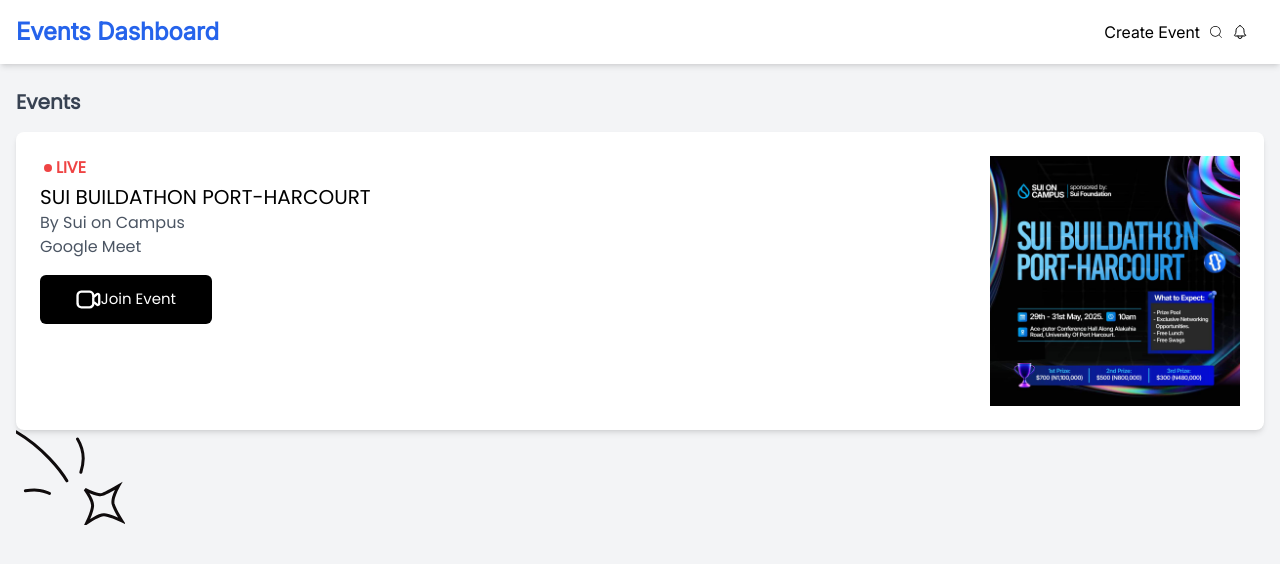
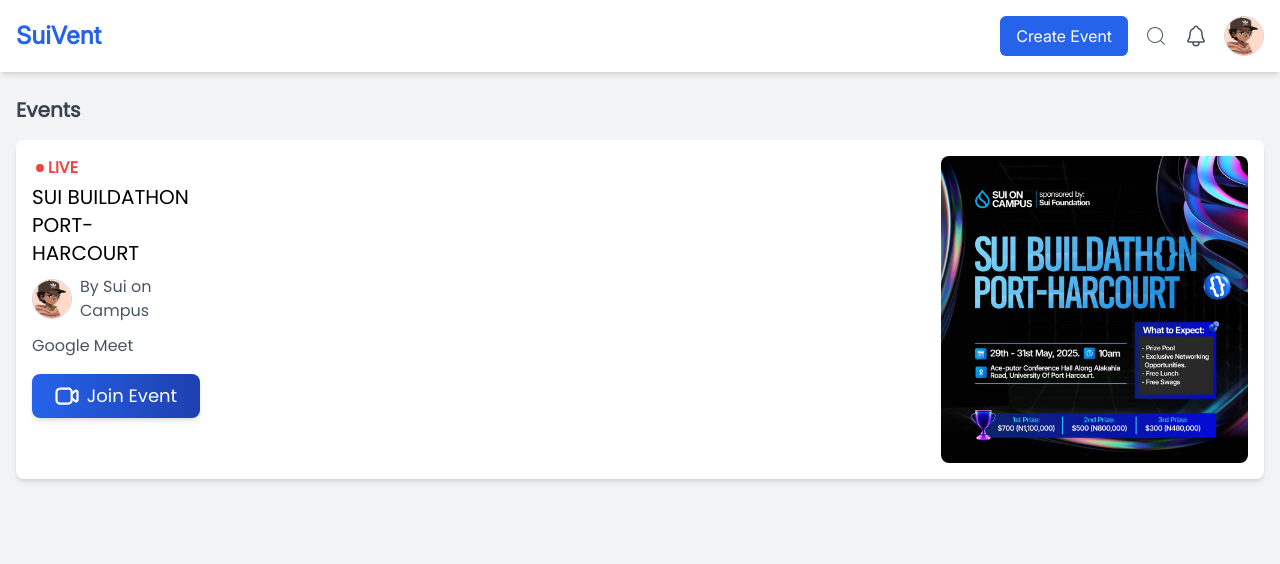
Before and after one commit to Chisomdev1/Event-planner, a React (Vite) app: page /Dashboard in a window 1280 px wide. Shown: the top 564 px of the page. Built offline with nearby package versions, Linux system fonts and the light colour scheme.

Commit message:
Add files via upload

```diff
--- a/src/pages/Dashboard.jsx
+++ b/src/pages/Dashboard.jsx
@@ -2,52 +2,64 @@
 import { GoDotFill } from "react-icons/go";
 import { IoNotificationsOutline } from "react-icons/io5";
 import { CiSearch } from "react-icons/ci";
-import image from "../assets/images/image1.jpeg"
+import image from "../assets/images/image1.jpeg";
+import profilepics from "../assets/images/profile.jpeg";
 
 const Dashboard = () => {
   return (
     <div className="bg-gray-100 min-h-screen">
       {/* Header */}
       <header className="bg-white shadow-md py-4 inter">
-                <div className="container mx-auto px-4 flex justify-between items-center">
-                    <h1 className="text-2xl font-bold text-blue-600">Events Dashboard</h1>
-                    <div className="px-4 text-black inline-flex items-center space-x-2">
-                        <div>
+        <div className="container mx-auto px-4 flex flex-col md:flex-row justify-between items-center">
+          <h1 className="text-xl md:text-2xl font-bold text-blue-600 mb-4 md:mb-0">SuiVent</h1>
+          <div className="flex items-center space-x-4">
+            {/* Create Event Button */}
+            <button className="px-4 py-2 bg-blue-600 text-white rounded-md hover:bg-blue-700 transition">
               Create Event
-                        </div>
-                        <CiSearch />
-                        <IoNotificationsOutline />
+            </button>
 
+            {/* Search Icon */}
+            <CiSearch className="text-gray-600 w-6 h-6 hover:text-blue-600 transition" />
+
+            {/* Notifications Icon */}
+            <IoNotificationsOutline className="text-gray-600 w-6 h-6 hover:text-blue-600 transition" />
+
+            {/* Profile Picture */}
+            <img
+              src={profilepics}
+              alt="Profile"
+              className="w-8 h-8 md:w-10 md:h-10 rounded-full border border-gray-300 hover:shadow-md transition"
+            />
           </div>
         </div>
       </header>
 
       {/* Main Content */}
       <main className="container mx-auto px-4 py-6 poppins">
-
-                <h2 className="text-xl font-semibold text-gray-700 mb-4">Events</h2>
+        <h2 className="text-lg md:text-xl font-semibold text-gray-700 mb-4">Events</h2>
 
         {/* Event Cards */}
-                <div className="gap-6">
+        <div className="grid grid-cols-1 gap-6">
           {/* Example Event Card */}
-                    {/* <div className="">
-                        <p className="text-xl font-semibold text-gray-800">June 7</p>
-                        <p className="text-lg text-gray-600">Saturday</p>
-                    </div> */}
-
-                    {/* Add more event cards dynamically */}
-                    <div className="bg-white shadow-md rounded-lg p-6 w-full flex justify-between gap-6">
+          <div className="bg-white shadow-md rounded-lg p-4 flex flex-col md:flex-row justify-between gap-6">
             {/* Event Details */}
-                        <div className="">
+            <div className="flex-1">
               <p className="font-bold text-red-500 inline-flex items-center">
                 <GoDotFill /> LIVE
               </p>
-                            <h3 className="text-xl">SUI BUILDATHON PORT-HARCOURT</h3>
-                            <div className="text-gray-600">By Sui on Campus</div>
-                            <div className="text-gray-600">Google Meet</div>
-                            <button className="mt-4 px-6 w-[50%] py-3 bg-black text-[15px] text-white justify-center rounded-md inline-flex items-center">
+              <h3 className="text-lg md:text-xl">SUI BUILDATHON PORT-HARCOURT</h3>
+              <div className="text-gray-600 inline-flex items-center mt-2">
+                <img
+                  src={profilepics}
+                  alt="Profile"
+                  className="w-8 h-8 md:w-10 md:h-10 rounded-full border border-gray-300 hover:shadow-md transition"
+                />
+                <span className="ml-2">By Sui on Campus</span>
+              </div>
+              <div className="text-gray-600 mt-2">Google Meet</div>
+              <button className="mt-4 px-4 py-2 w-full bg-gradient-to-r from-blue-600 to-blue-800 text-white text-sm md:text-lg font-medium rounded-lg shadow-md hover:shadow-lg hover:scale-105 transition-transform duration-300 inline-flex items-center justify-center">
                 <svg
-                                    className="w-[20%]"
+                  className="w-5 h-5 md:w-6 md:h-6 mr-2"
                   xmlns="http://www.w3.org/2000/svg"
                   viewBox="0 0 16 16"
                 >
@@ -65,16 +77,11 @@
             </div>
 
             {/* Event Image */}
-                        <div className="flex justify-end">
-                            <img src={image} alt="" className="w-[30%]" />
+            <div className="flex justify-center md:justify-end">
+              <img src={image} alt="Event" className="w-[70%] md:w-[30%] rounded-lg" />
             </div>
           </div>
         </div>
-                <svg width="109" height="95" viewBox="0 0 109 95" fill="none" xmlns="http://www.w3.org/2000/svg">
-<path d="M69.0381 59.3096C71.6653 60.6668 74.8122 62.1596 77.7783 63.2168C79.3759 63.7862 80.9607 64.2439 82.4082 64.4795C83.7369 64.6957 85.0868 64.7482 86.2588 64.4209L86.4912 64.3506C88.5249 63.6787 91.6064 62.1339 94.7178 60.4414C97.4674 58.9457 100.327 57.2844 102.674 55.8916C101.308 58.3337 99.7532 61.3754 98.6045 64.3848C97.9493 66.1012 97.4119 67.8437 97.124 69.4824C96.857 71.0025 96.787 72.5319 97.1103 73.9014L97.1797 74.1729C97.8801 76.6782 99.5262 80.0026 101.306 83.1963C102.851 85.9705 104.553 88.7367 105.953 90.9395C103.452 89.7703 100.288 88.361 97.207 87.1895C95.4319 86.5144 93.6641 85.9095 92.0547 85.4746C90.6666 85.0995 89.3227 84.8303 88.1621 84.7764L87.6768 84.7666C86.3948 84.7783 84.9316 85.1801 83.4707 85.7402C81.984 86.3103 80.3794 87.0922 78.7793 87.9639C75.9536 89.5033 73.0605 91.3672 70.7256 92.9561C71.8852 90.5466 73.2182 87.5992 74.3164 84.6904C75.4734 81.6261 76.4374 78.4338 76.5703 75.9277L76.5859 75.4365C76.6061 72.91 75.3624 69.8406 73.8516 66.9863C72.4276 64.2961 70.6427 61.5779 69.0381 59.3096Z" stroke="#0F0B0C" stroke-width="3"/>
-<path d="M50.8325 50.819C45.2587 41.092 27.289 17.6588 -2.76362e-06 1.74189M33.4424 63.4199C28.5375 61.6514 24.0785 58.7775 9.36388 60.7671M64.8783 42.1974C66.8848 35.5653 70.2291 23.6276 61.534 9.03714" stroke="#0F0B0C" stroke-width="3" stroke-linecap="round"/>
-</svg>
-
       </main>
     </div>
   );
--- a/src/pages/Login.jsx
+++ b/src/pages/Login.jsx
@@ -5,7 +5,7 @@
 const LoginPage = () => {
   return (
     <main className="inter min-h-screen bg-gradient-to-r from-[#0c0c24] to-[#0a0a1c] flex items-center justify-center px-6">
-      <div className="bg-white rounded-2xl shadow-xl w-full max-w-md p-8">
+      <div className="bg-white rounded-2xl shadow-xl w-full max-w-md py-8 px-4">
         <h2 className="text-3xl font-bold text-center text-gray-900 mb-2">Welcome Back</h2>
         <p className="text-gray-600 text-center mb-6">Sign in to your SuiVent account</p>
 
```
Lines whose indentation alone changed are shown as unchanged.
